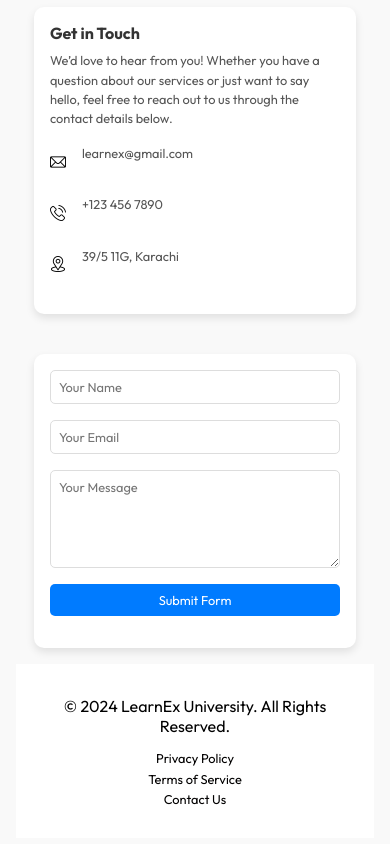
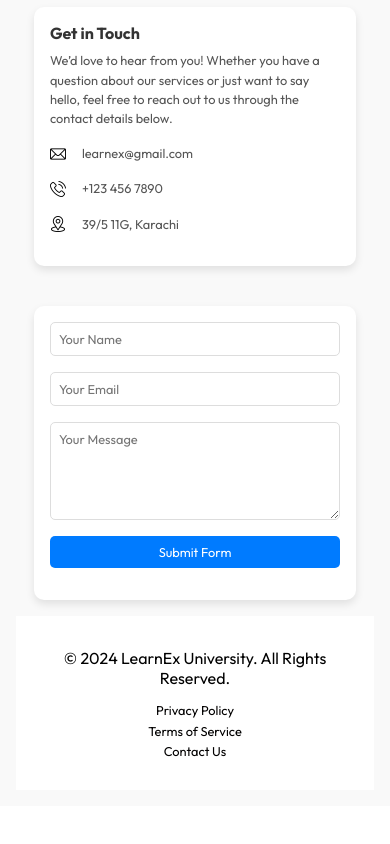
Before and after one commit to abdullahsabirjs/learnex, a React (Vite) app: page / in a window 390 px wide. Shown: the part 3882-4726 px from the top of the page. After the commit the page ends 4688 px from the top, so only its background shows below. Built offline with nearby package versions, Linux system fonts and the light colour scheme.

Commit message:
project complete

```diff
--- a/src/Components/contact/contact.css
+++ b/src/Components/contact/contact.css
@@ -56,7 +56,14 @@
 .info-item img {
   max-width: 20px;
   height: auto;
-  align-self: center; /* Aligns the image vertically */
+  flex-shrink: 0;
+  display: block;
+}
+.info-item p {
+  margin: 0;
+  font-size: 0.95rem;
+  color: #555;
+  line-height: 1.5;
 }
 
 .contact-form {
@@ -161,11 +168,11 @@
 
 @media (max-width: 480px) {
   .contact-heading {
-    font-size: 1.2rem; /* Even smaller heading size */
+    font-size: 1.2rem;
   }
 
   .contact-info h3 {
-    font-size: 1rem; /* Even smaller subheading */
+    font-size: 1rem;
   }
 
   .contact-info p {
@@ -174,25 +181,25 @@
 
   .contact-form input,
   .contact-form textarea {
-    font-size: 0.8rem; /* Even smaller input text */
-    padding: 0.5rem; /* Even smaller padding */
+    font-size: 0.8rem;
+    padding: 0.5rem;
   }
 
   .contact-form button {
-    font-size: 0.8rem; /* Even smaller button text */
-    padding: 0.5rem; /* Even smaller padding */
+    font-size: 0.8rem;
+    padding: 0.5rem;
   }
 
   .contact-container {
-    flex-direction: column; /* Stack the columns */
-    align-items: center; /* Center-align content */
+    flex-direction: column;
+    align-items: center;
   }
 
   .contact-info,
   .contact-form {
     margin-bottom: 1rem;
-    width: 90%; /* Make form and info sections take up 90% of the screen width */
-    max-width: 350px; /* Limit max width */
+    width: 90%;
+    max-width: 350px;
   }
 }
 .footer {
```
